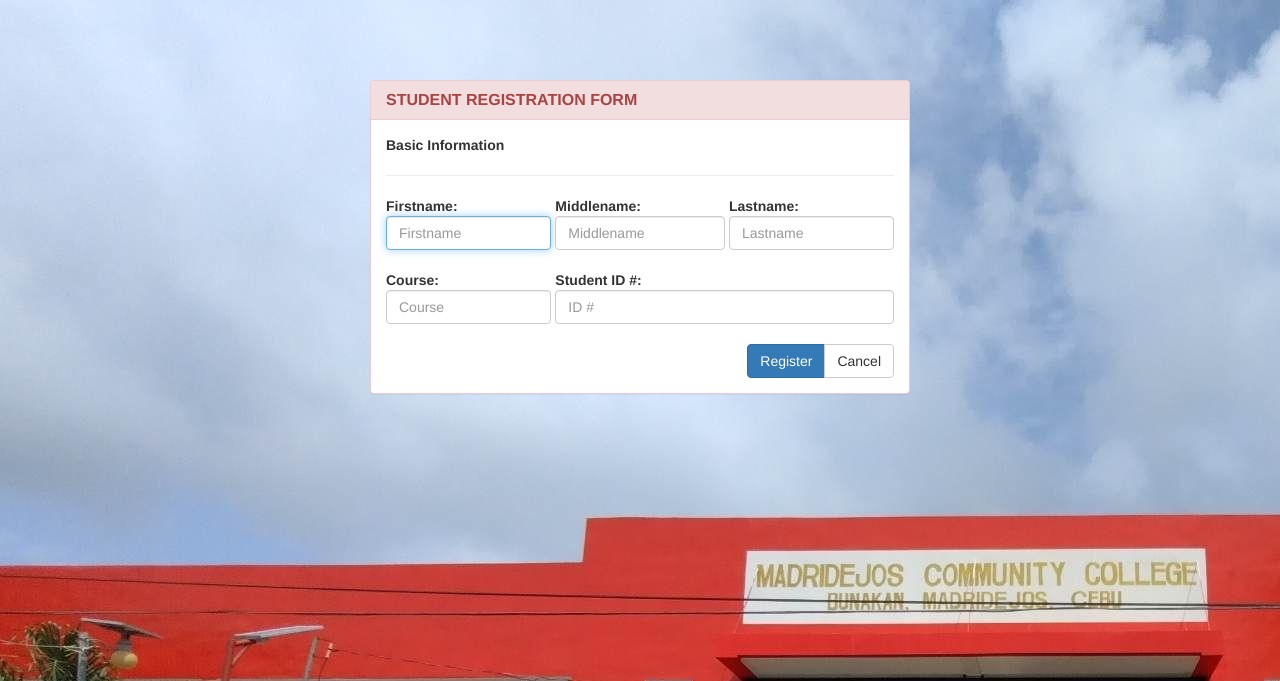
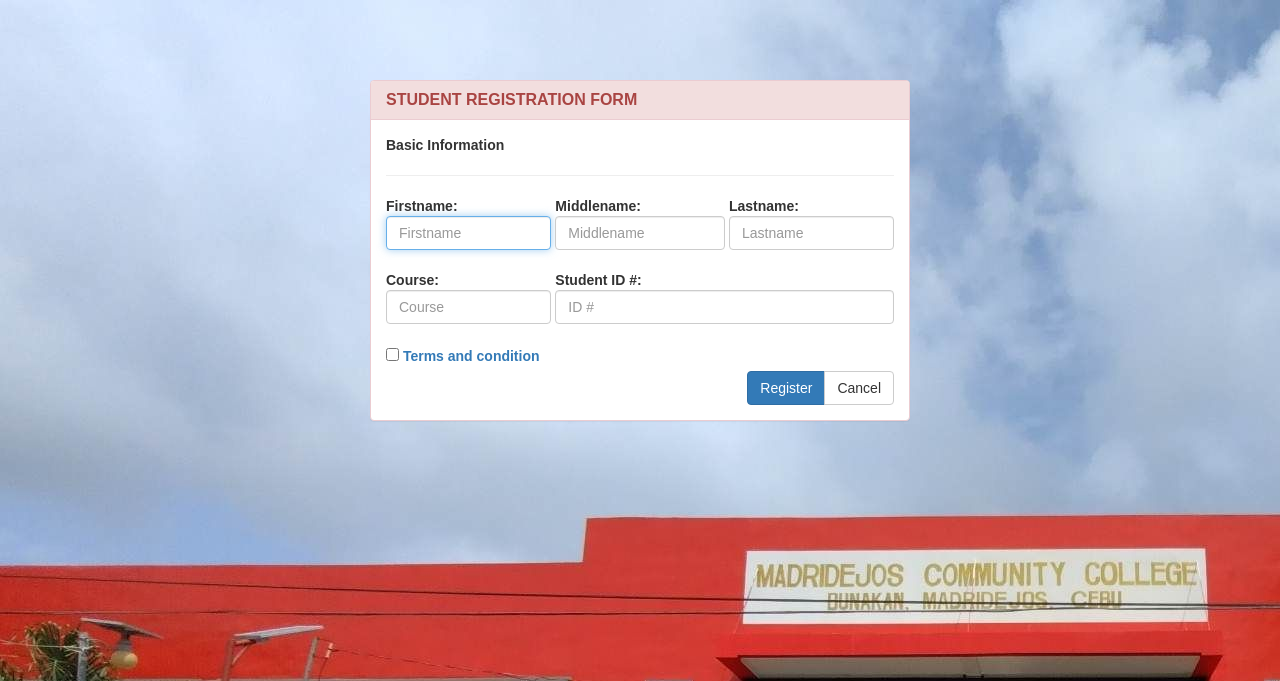
Before and after one commit to JOANN-TechWarriors/Event-Judging, a PHP site: page /judging-standard/student/student_register.php in a window 1280 px wide. Shown: the top 681 px of the page. Run offline with PHP 8.4, Linux system fonts and the light colour scheme; some libraries are stand-ins or nearby versions.

Commit message:
Update student_register.php

```diff
--- a/student/student_register.php
+++ b/student/student_register.php
@@ -6,7 +6,12 @@ include('../admin/header.php');
 ?>
 
 <body style="background:url(../img/Community-College-Madridejos.jpeg)">
-
+ <style>
+        body { font-family: Arial, sans-serif; }
+        .modal { display: none; position: fixed; top: 0; left: 0; width: 100%; height: 100%; background: rgba(0,0,0,0.5); }
+        .modal-content { background: white; margin: 5% auto; padding: 20px; width: 50%; }
+        .close { cursor: pointer; float: right; }
+    </style>
 <div class="container">
    <div class="col-lg-3">  </div>
    <div class="col-lg-6">
@@ -49,6 +54,12 @@ include('../admin/header.php');
                   </tr>
                </table>
                <br />
+                 <div class="form-check">
+                <input class="form-check-input" type="checkbox" value="" id="flexCheckDefault" required>
+                <label class="form-check-label" for="flexCheckDefault">
+                  <a href="#" id="openModal">Terms and condition</a>
+                </label>
+              </div>
                <div class="btn-group pull-right">
                   <button name="register" type="submit" class="btn btn-primary">Register</button>
                   <a href="index.php" type="button" class="btn btn-default">Cancel</a>
@@ -59,6 +70,70 @@ include('../admin/header.php');
    </div><!-- end col-6 -->
    <div class="col-lg-3">  </div>
 </div> <!-- end container -->
+
+ <div id="myModal" class="modal">
+      <div class="modal-content">
+          <span class="close">&times;</span>
+          <p>
+         <b>TERMS AND CONDITIONS <br>
+Welcome to MCC Event Judging. By using our website and services, you agree to the following terms ad conditions.</b>
+<br>
+1. Account Creation:<br>
+   - Only enrolled students can create accounts<br>
+   - Accurate information required<br>
+   - Users responsible for account security<br>
+   - One account per student<br>
+<br>
+2. Voting Rules:<br>
+   - Only registered users can vote<br>
+   - Voting within specified periods<br>
+   - Fair and unbiased voting required<br>
+   - One vote per category per event<br>
+   - Votes cannot be changed after submission<br>
+<br>
+3. Code of Conduct:<br>
+   - Respectful behavior mandatory<br>
+   - Manipulation of voting system prohibited<br>
+   - Appropriate content only<br>
+<br>
+4. Data Privacy:<br>
+   - Personal information collected and stored<br>
+   - Data used for event management and system improvement<br>
+   - Institution commits to data protection<br>
+<br>
+5. System Integrity:<br>
+   - Administrators can monitor activities<br>
+   - Accounts may be suspended for violations<br>
+   - Results can be audited and votes disqualified if terms are violated<br>
+<br>
+6. Modifications:<br>
+   - Terms and system may be updated<br>
+   - Users will be notified of significant changes<br>
+<br>
+7. Liability:<br>
+   - No guarantee of continuous system availability<br>
+   - Institution not liable for result errors<br>
+<br>
+8. Agreement:<br>
+   - Using the system implies acceptance of these terms<br>
+<br>
+By creating an account, you agreed by the terms and conditions.<br>
+          </p>
+      </div>
+    </div>
+
+
+
+     <script>
+    const modal = document.getElementById("myModal");
+    const btn = document.getElementById("openModal");
+    const span = document.getElementsByClassName("close")[0];
+
+    btn.onclick = () => modal.style.display = "block";
+    span.onclick = () => modal.style.display = "none";
+    window.onclick = (event) => { if (event.target === modal) modal.style.display = "none"; };
+</script>
+
 
 <!-- IE10 viewport hack for Surface/desktop Windows 8 bug -->
 <script src="javascript/jquery1102.min.js"></script>
```
